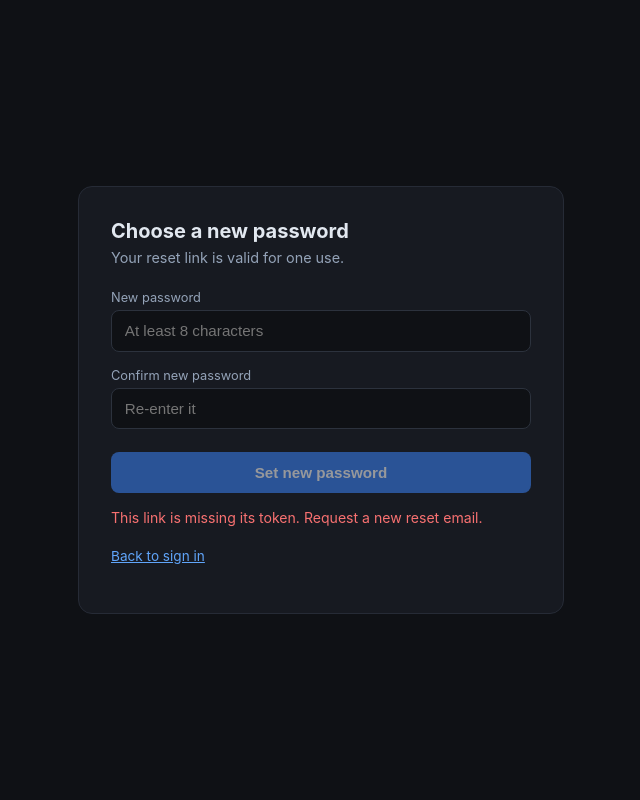
After one commit to mahadyRayhan/AI-Tutor, a FastAPI app: template backend/app/templates/reset_password.html in a window 1280 px wide. The commit adds this page. Shown: the whole page, without its empty margins (319-959 px from the left). Run offline with FastAPI, Linux system fonts and the light colour scheme; the template is opened without the code that fills it, so the values that code supplies are empty; parts of the project's set-up code (start-up, migrations or seed data) failed here and were passed over.

Commit message:
recover usernsme and passward

```diff
--- a/backend/app/main.py
+++ b/backend/app/main.py
@@ -13,6 +13,9 @@ import time
 import json
 from fastapi.responses import StreamingResponse, FileResponse
 from pathlib import Path
+import hashlib
+import secrets
+from datetime import timedelta
 from datetime import datetime
 import csv
 
@@ -886,6 +889,113 @@ async def login(creds: LoginRequest, response: Response):
         raise HTTPException(status_code=403, detail=str(e))
 
 
+# ── Account recovery ──────────────────────────────────────────────────────────
+# Every endpoint here returns the SAME response whether or not the address is
+# registered. Differentiating would turn these into an account-enumeration oracle:
+# anyone could test a list of addresses and learn who has a SAGE account.
+
+class ForgotUsernameRequest(BaseModel):
+    email: str
+
+
+class ForgotPasswordRequest(BaseModel):
+    email: str
+
+
+class ResetPasswordRequest(BaseModel):
+    token: str
+    new_password: str
+
+
+_RESET_TTL_MINUTES = 60
+_GENERIC_RECOVERY_REPLY = {
+    "status": "success",
+    "message": "If that email is registered, we've sent instructions to it.",
+}
+
+
+def _hash_reset_token(token: str) -> str:
+    return hashlib.sha256(token.encode("utf-8")).hexdigest()
+
+
+@app.post("/api/v1/auth/forgot-username",
+          dependencies=[Depends(rate_limit("auth", config.RATE_LIMIT_AUTH_MAX, 60))])
+async def forgot_username(req: ForgotUsernameRequest):
+    """Email the username associated with an address."""
+    from app.core import email_service
+    user = user_manager.find_by_email(req.email)
+    if user:
+        email_service.send(
+            user["email"],
+            "Your SAGE username",
+            f"Hi {user.get('name') or 'there'},\n\n"
+            f"Your SAGE username is:  {user['username']}\n\n"
+            f"Sign in at {email_service.base_url()}\n\n"
+            f"If you did not request this, you can ignore this email.\n")
+    return _GENERIC_RECOVERY_REPLY
+
+
+@app.post("/api/v1/auth/forgot-password",
+          dependencies=[Depends(rate_limit("auth", config.RATE_LIMIT_AUTH_MAX, 60))])
+async def forgot_password(req: ForgotPasswordRequest):
+    """Email a single-use, time-limited password reset link."""
+    from app.core import email_service
+    user = user_manager.find_by_email(req.email)
+    if user and not user.get("is_blocked"):
+        raw = secrets.token_urlsafe(32)
+        now = datetime.now()
+        # Invalidate any outstanding links for this account, so requesting a new
+        # one revokes the old — a link sitting in an old email should stop working.
+        db.execute("DELETE FROM password_reset_token WHERE username = ?", (user["username"],))
+        db.execute(
+            "INSERT INTO password_reset_token (token_hash, username, created_at, expires_at) "
+            "VALUES (?, ?, ?, ?)",
+            (_hash_reset_token(raw), user["username"], now,
+             now + timedelta(minutes=_RESET_TTL_MINUTES)))
+        link = f"{email_service.base_url()}/reset_password.html?token={raw}"
+        email_service.send(
+            user["email"],
+            "Reset your SAGE password",
+            f"Hi {user.get('name') or 'there'},\n\n"
+            f"Use this link to choose a new password. It expires in "
+            f"{_RESET_TTL_MINUTES} minutes and can only be used once:\n\n"
+            f"{link}\n\n"
+            f"Your username is:  {user['username']}\n\n"
+            f"If you did not request this, ignore this email — your password is unchanged.\n")
+    return _GENERIC_RECOVERY_REPLY
+
+
+@app.post("/api/v1/auth/reset-password",
+          dependencies=[Depends(rate_limit("auth", config.RATE_LIMIT_AUTH_MAX, 60))])
+async def reset_password(req: ResetPasswordRequest):
+    """Consume a reset token and set a new password."""
+    from app.core import validators
+
+    row = db.fetch_one(
+        "SELECT username, expires_at, used_at FROM password_reset_token WHERE token_hash = ?",
+        (_hash_reset_token(req.token or ""),))
+    if not row:
+        raise HTTPException(status_code=400, detail="This reset link is invalid or has already been used.")
+    if row["used_at"]:
+        raise HTTPException(status_code=400, detail="This reset link has already been used.")
+    if datetime.fromisoformat(str(row["expires_at"])) < datetime.now():
+        raise HTTPException(status_code=400, detail="This reset link has expired. Please request a new one.")
+
+    username = row["username"]
+    # Same strength rules as signup — a reset must not be a way around them.
+    err = validators.validate_password(req.new_password, username, "")
+    if err:
+        raise HTTPException(status_code=400, detail=err)
+
+    if not user_manager.set_password(username, req.new_password):
+        raise HTTPException(status_code=500, detail="Could not update the password. Please try again.")
+
+    db.execute("UPDATE password_reset_token SET used_at = ? WHERE token_hash = ?",
+               (datetime.now(), _hash_reset_token(req.token)))
+    logger.info(f"[recovery] password reset completed for {username}")
+    return {"status": "success", "username": username}
+
+
 @app.post("/api/v1/auth/logout")
 async def logout(response: Response):
     """Clear the session cookie. The client cannot do this itself — the cookie is
--- /dev/null
+++ b/backend/app/templates/reset_password.html
@@ -0,0 +1,92 @@
+<!DOCTYPE html>
+<html lang="en">
+<head>
+  <meta charset="UTF-8">
+  <meta name="viewport" content="width=device-width, initial-scale=1.0">
+  <title>Reset your password — SAGE</title>
+  <link rel="stylesheet" href="/static/css/auth.css?v=1">
+  <style>
+    body { display:flex; align-items:center; justify-content:center; min-height:100vh;
+           background:#0f1115; color:#e2e8f0; font-family:Inter,system-ui,sans-serif; margin:0; }
+    .card { width:min(420px,92vw); background:#171a21; border:1px solid #262b36;
+            border-radius:14px; padding:2rem; }
+    h1 { font-size:1.25rem; margin:0 0 .35rem; }
+    p.sub { color:#94a3b8; font-size:.9rem; margin:0 0 1.5rem; }
+    label { display:block; font-size:.8rem; color:#94a3b8; margin:1rem 0 .35rem; }
+    input { width:100%; box-sizing:border-box; padding:.7rem .8rem; border-radius:8px;
+            border:1px solid #2c323d; background:#0f1115; color:#e2e8f0; font-size:.95rem; }
+    button { width:100%; margin-top:1.4rem; padding:.75rem; border:0; border-radius:8px;
+             background:#3b82f6; color:#fff; font-weight:600; font-size:.95rem; cursor:pointer; }
+    button:disabled { opacity:.55; cursor:not-allowed; }
+    .msg { margin-top:1rem; font-size:.88rem; min-height:1.2em; }
+    .err { color:#f87171; } .ok { color:#34d399; }
+    a { color:#60a5fa; font-size:.85rem; }
+  </style>
+</head>
+<body>
+  <div class="card">
+    <h1>Choose a new password</h1>
+    <p class="sub">Your reset link is valid for one use.</p>
+
+    <form id="form" onsubmit="return false;">
+      <label for="pw">New password</label>
+      <input type="password" id="pw" autocomplete="new-password" placeholder="At least 8 characters">
+      <label for="pw2">Confirm new password</label>
+      <input type="password" id="pw2" autocomplete="new-password" placeholder="Re-enter it">
+      <button id="btn" type="submit">Set new password</button>
+    </form>
+
+    <div class="msg" id="msg"></div>
+    <p style="margin-top:1.2rem"><a href="/index.html">Back to sign in</a></p>
+  </div>
+
+<script>
+const token = new URLSearchParams(location.search).get('token');
+const msg = document.getElementById('msg');
+const btn = document.getElementById('btn');
+
+if (!token) {
+    msg.className = 'msg err';
+    msg.textContent = 'This link is missing its token. Request a new reset email.';
+    btn.disabled = true;
+}
+
+document.getElementById('form').addEventListener('submit', async () => {
+    const pw = document.getElementById('pw').value;
+    const pw2 = document.getElementById('pw2').value;
+    msg.className = 'msg';
+    msg.textContent = '';
+
+    if (pw !== pw2) {
+        msg.className = 'msg err';
+        msg.textContent = 'The two passwords do not match.';
+        return;
+    }
+
+    btn.disabled = true;
+    try {
+        const res = await fetch('/api/v1/auth/reset-password', {
+            method: 'POST',
+            headers: { 'Content-Type': 'application/json' },
+            body: JSON.stringify({ token, new_password: pw })
+        });
+        const data = await res.json();
+        if (!res.ok) {
+            // The server carries the specific reason (expired, reused, too weak).
+            msg.className = 'msg err';
+            msg.textContent = data.detail || 'Could not reset the password.';
+            btn.disabled = false;
+            return;
+        }
+        msg.className = 'msg ok';
+        msg.textContent = `Password updated for ${data.username}. Redirecting to sign in…`;
+        setTimeout(() => location.href = '/index.html', 1800);
+    } catch (e) {
+        msg.className = 'msg err';
+        msg.textContent = 'Network error. Please try again.';
+        btn.disabled = false;
+    }
+});
+</script>
+</body>
+</html>
```
Also changed, not shown: backend/app/core/email_service.py (added, +78 -0 lines), backend/app/core/user_manager.py (+25 -2 lines), backend/app/db/sqlite_db.py (+16 -0 lines), backend/app/static/css/auth.css (+28 -0 lines), backend/app/static/js/chat.js (+89 -2 lines), backend/app/templates/index.html (+25 -2 lines).
